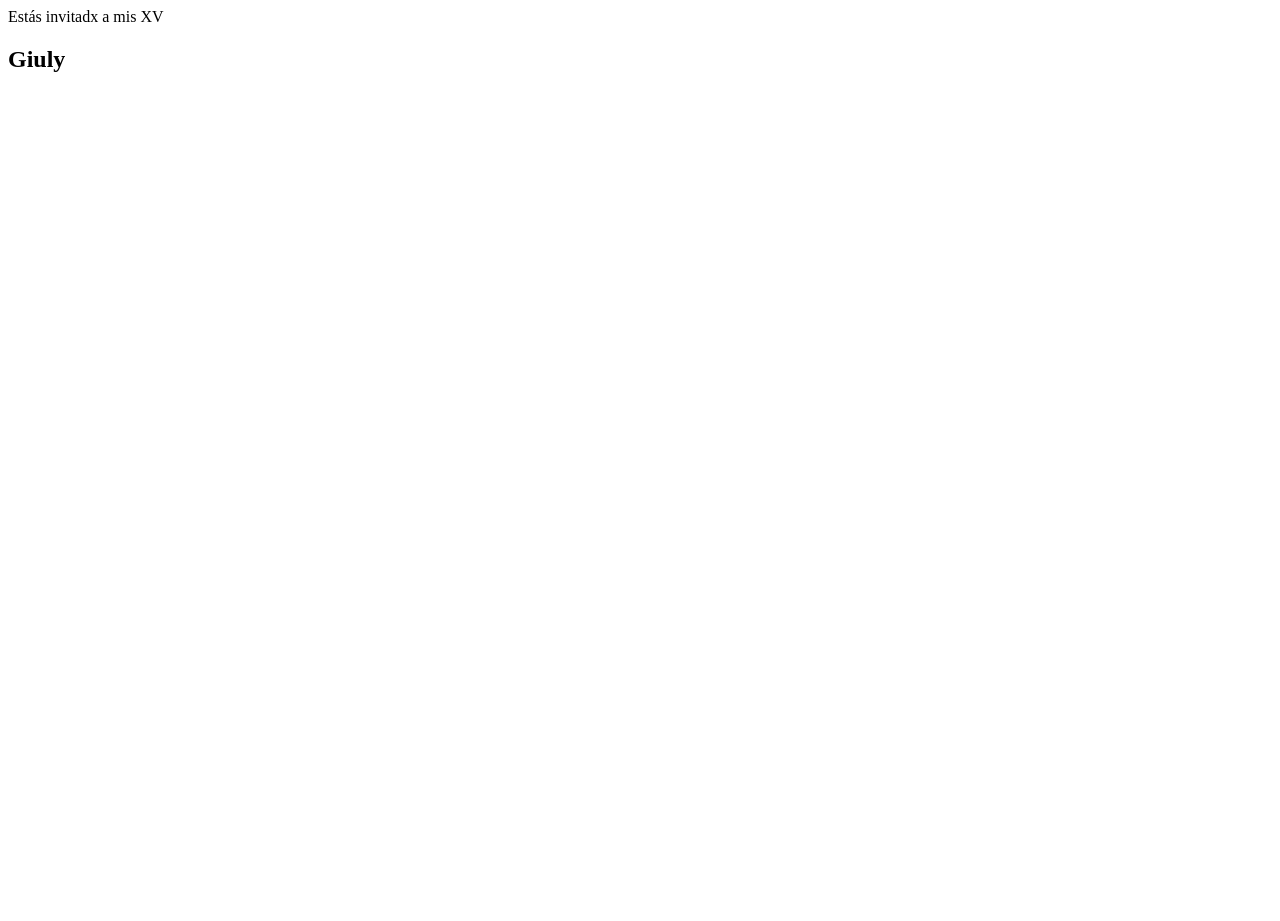
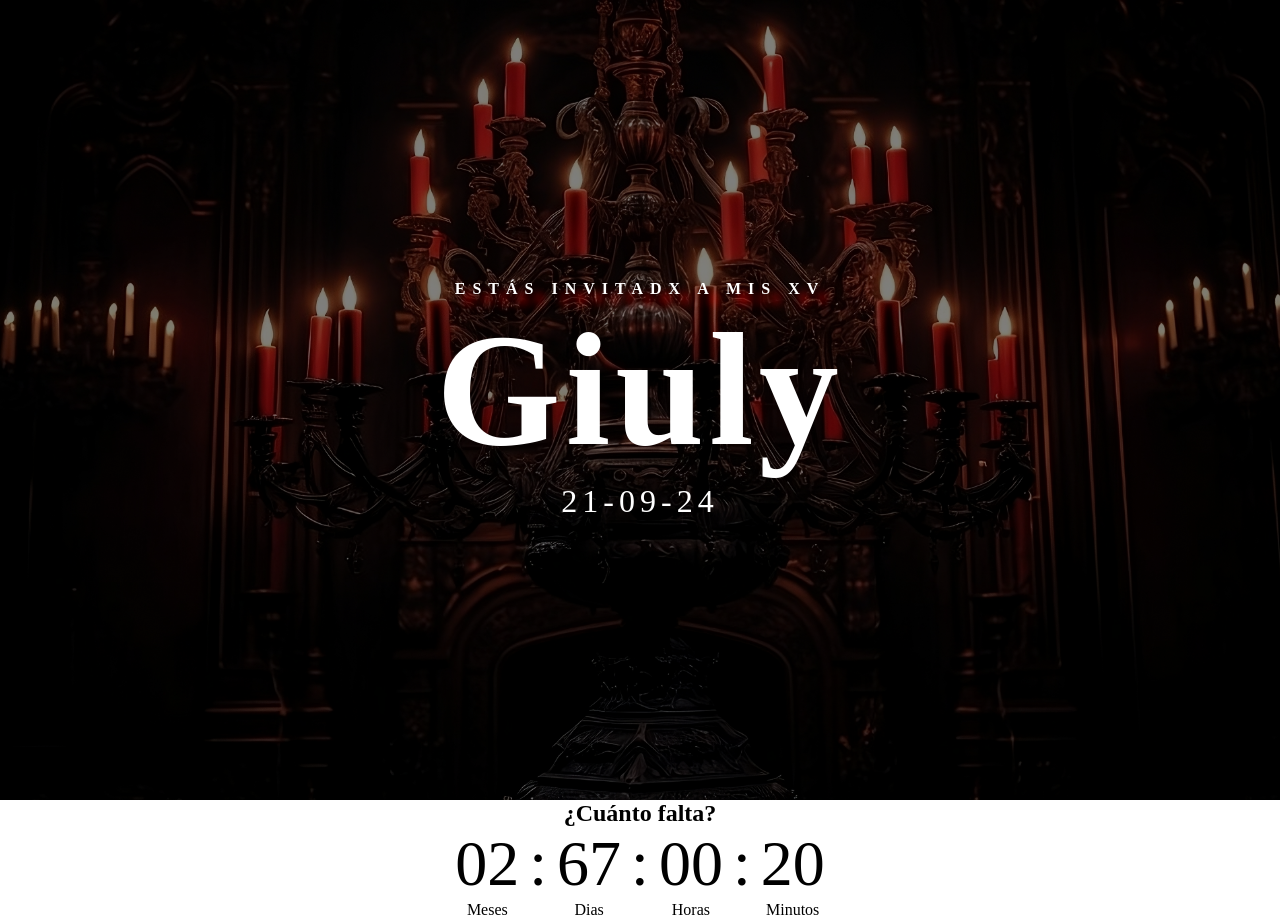
Before and after one commit to NachoXS15/GiulyXV, a plain HTML site: page index.html in a window 1280 px wide. Before the commit the page ends 800 px from the top, so only its background shows below. Drawn offline with Linux system fonts and the light colour scheme.

Commit message:
created presentation and timer

```diff
--- a/index.html
+++ b/index.html
@@ -3,12 +3,51 @@
 <head>
     <meta charset="UTF-8">
     <meta name="viewport" content="width=device-width, initial-scale=1.0">
-    <title>Document</title>
+    <title>GiulyXV</title>
+    <meta name="author" content="Ignacio Joaquín Pantoja">
+    <link rel="stylesheet" href="style.css">
 </head>
 <body>
     <header>
-        <span>Estás invitadx a mis XV</span>
-        <h2>Giuly</h2>
+        <div>
+            <span>Estás invitadx a mis XV</span>
+            <h2>Giuly</h2>
+            <p>21-09-24</p>
+        </div>
     </header>
+    <main>
+        <section id="address">
+            <div class="room"></div>
+            <div>
+
+            </div>
+        </section>
+
+        <section id="countdown">
+            <h2>¿Cuánto falta?</h2>
+            <div class="timer">
+                <div class="n">
+                    <span id="months"></span>
+                    <p>Meses</p>
+                </div>
+                <span style="font-size: 4em; margin-bottom: 20px;">:</span>
+                <div class="n">
+                    <span id="days"></span>
+                    <p>Dias</p>
+                </div>
+                <span style="font-size: 4em; margin-bottom: 20px;">:</span>
+                <div class="n">
+                    <span id="hours"></span>
+                    <p>Horas</p>
+                </div>
+                <span style="font-size: 4em; margin-bottom: 20px;">:</span>
+                <div class="n">
+                    <span id="minutes"></span>
+                    <p>Minutos</p>
+                </div>
+            </div>
+        </section>
+    </main>
+    <script src="script.js"></script>
 </body>
 </html>
--- a/script.js
+++ b/script.js
@@ -0,0 +1,43 @@
+const eMonths = document.getElementById("months")
+const eDays = document.getElementById("days")
+const eHours = document.getElementById("hours")
+const eMinutes = document.getElementById("minutes")
+const eSeconds = document.getElementById("seconds")
+
+const targetDate = new Date("Septembre 21, 2024 21:00:00").getTime();
+
+function formatNumber(number) {
+    return number < 10 ? '0' + number : number;
+}
+
+function updateCountdown() {
+
+    const now = new Date().getTime().toFixed()
+    const distance = targetDate - now;
+    console.log(distance);
+    if (distance < 0) {
+        clearInterval(interval);
+        daysElement.innerText = '00';
+        hoursElement.innerText = '00';
+        minutesElement.innerText = '00';
+        secondsElement.innerText = '00';
+        return;
+    }
+
+    const months = Math.floor(distance / (1000 * 60 * 60 * 24 * 30));
+    const days = Math.floor(distance / (1000 * 60 * 60 * 24));
+    const hours = Math.floor((distance % (1000 * 60 * 60 * 24)) / (1000 * 60 * 60));
+    const minutes = Math.floor((distance % (1000 * 60 * 60)) / (1000 * 60));
+    const seconds = Math.floor((distance % (1000 * 60)) / 1000);
+
+    eMonths.innerText = formatNumber(months)
+    eDays.innerText = formatNumber(days);
+    eHours.innerText = formatNumber(hours);
+    eMinutes.innerText = formatNumber(minutes);
+    eSeconds.innerText = formatNumber(seconds);
+}
+
+window.onload = function() {
+    updateCountdown();
+    setInterval(updateCountdown, 1000);
+};
--- a/style.css
+++ b/style.css
@@ -7,5 +7,85 @@
 body{
     width: 100%;
     min-height: 100dvh;
+}
 
+/* banner */
+
+header{
+    width: 100%;
+    min-height: 100dvh;
+    background-image: url(img/cande.jpeg);
+    background-size: cover;
+    background-position: center;
+    background-repeat: no-repeat;
+    display: flex;
+    justify-content: center;
+    align-items: center;
+    color: white;
+    opacity: 100;
 }
+
+header div{
+    width: 100%;
+    height: 100dvh;
+    background-color: rgba(0, 0, 0, 0.5);
+    display: flex;
+    flex-direction: column;
+    justify-content: center;
+    align-items: center;
+}
+
+header div span{
+    font-size: 1em;
+    letter-spacing: 7px;
+    text-transform: uppercase;
+    font-weight: bold;
+    text-shadow: 10px 10px 10px red;
+}
+
+header div h2{
+    font-size: 8em;
+    letter-spacing: 5px;
+}
+
+header div p{
+    font-size: 2em;
+    letter-spacing: 5px;
+}
+
+/* main */
+/* info-importante */
+
+#address{
+    width: 80%;
+}
+
+#countdown{
+    width: 70%;
+    margin: 0 auto;
+    display: flex;
+    justify-content: space-around;
+    align-items: center;
+    text-align: center;
+    flex-direction: column;
+}
+
+.timer{
+    display: flex;
+    gap: 10px;
+}
+
+#countdown .n span{
+    font-size: 4em;
+}
+
+
+@media screen and (min-width: 768px) {
+    header div span{
+        font-size: 1em;
+    }
+    header div h2{
+        font-size: 10em;
+        letter-spacing: 5px;
+    }
+}
```
Also changed, not shown: img/cande.jpeg (added).
